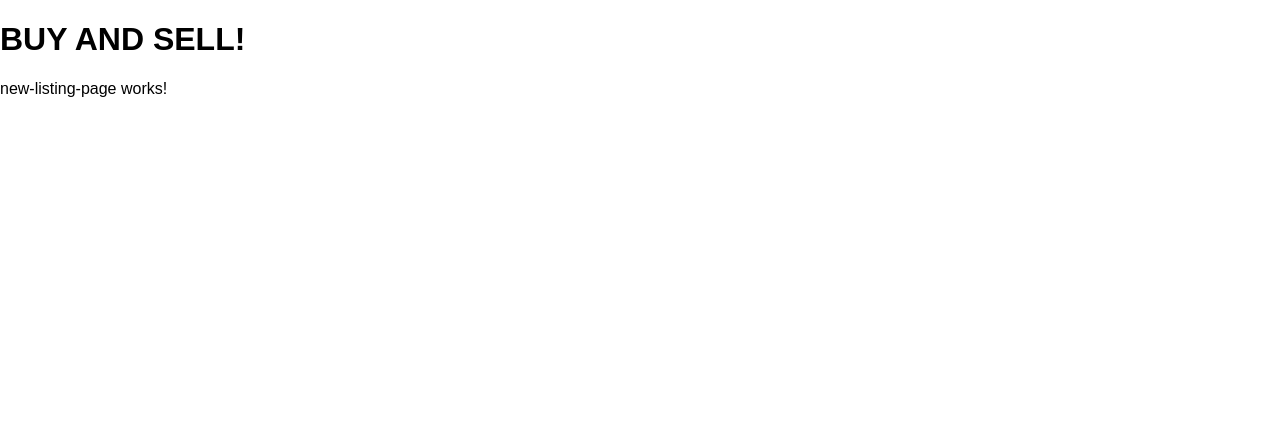
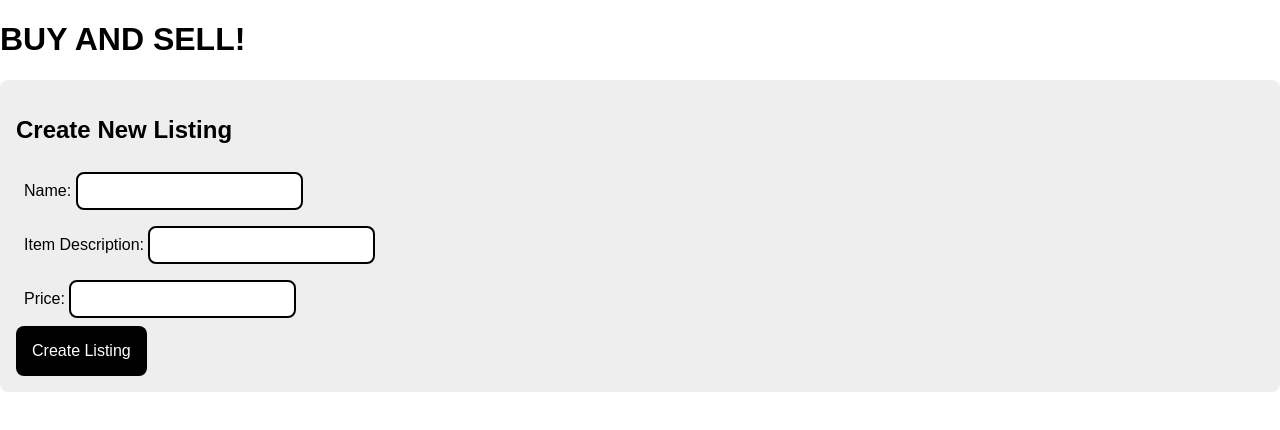
Before and after one commit to Mimae00/Buy-and-Sell, an Angular app: page /new-listing in a window 1280 px wide. Shown: the top 430 px of the page. Built offline with nearby package versions, Linux system fonts and the light colour scheme.

Commit message:
added new listing page function

```diff
--- a/src/app/my-listings-page/my-listings-page.component.html
+++ b/src/app/my-listings-page/my-listings-page.component.html
@@ -9,3 +9,6 @@
         <button (click)="onDeleteClicked(listing.id)">Delete</button>
     </div>
 </div>
+<a routerLink="/new-listing">
+    <button>Create New Listing</button>
+</a>
--- a/src/app/new-listing-page/new-listing-page.component.html
+++ b/src/app/new-listing-page/new-listing-page.component.html
@@ -1 +1,24 @@
-<p>new-listing-page works!</p>
+<div class="content-box">
+    <h2>Create New Listing</h2>
+    <form (ngSubmit)="onSubmit()">
+        <div>
+            <label for="name">
+                Name:
+            </label>
+            <input id="name" name="name" type="text" [(ngModel)]="name"/>
+        </div>
+        <div>
+            <label for="description">
+                Item Description:
+            </label>
+            <input id="description" name="description" type="text" [(ngModel)]="description"/>
+        </div>
+        <div>
+            <label for="price">
+                Price:
+            </label>
+            <input id="price" name="price" type="text" [(ngModel)]="price"/>
+        </div>
+        <button type="submit">Create Listing</button>
+    </form>
+</div>
--- a/src/app/new-listing-page/new-listing-page.component.ts
+++ b/src/app/new-listing-page/new-listing-page.component.ts
@@ -1,12 +1,26 @@
 import { Component } from '@angular/core';
+import { FormsModule } from '@angular/forms';
+import { Router, RouterModule } from '@angular/router';
 
 @Component({
   selector: 'app-new-listing-page',
   standalone: true,
-  imports: [],
+  imports: [RouterModule, FormsModule],
   templateUrl: './new-listing-page.component.html',
   styleUrl: './new-listing-page.component.css'
 })
 export class NewListingPageComponent {
 
+  name: string ='';
+  description: string ='';
+  price: string ='';
+
+  constructor(
+    private router: Router,
+  ){}
+
+  onSubmit(): void {
+    alert('Creating a new listing . . .');
+    this.router.navigateByUrl('/my-listings');
+  }
 }
```
